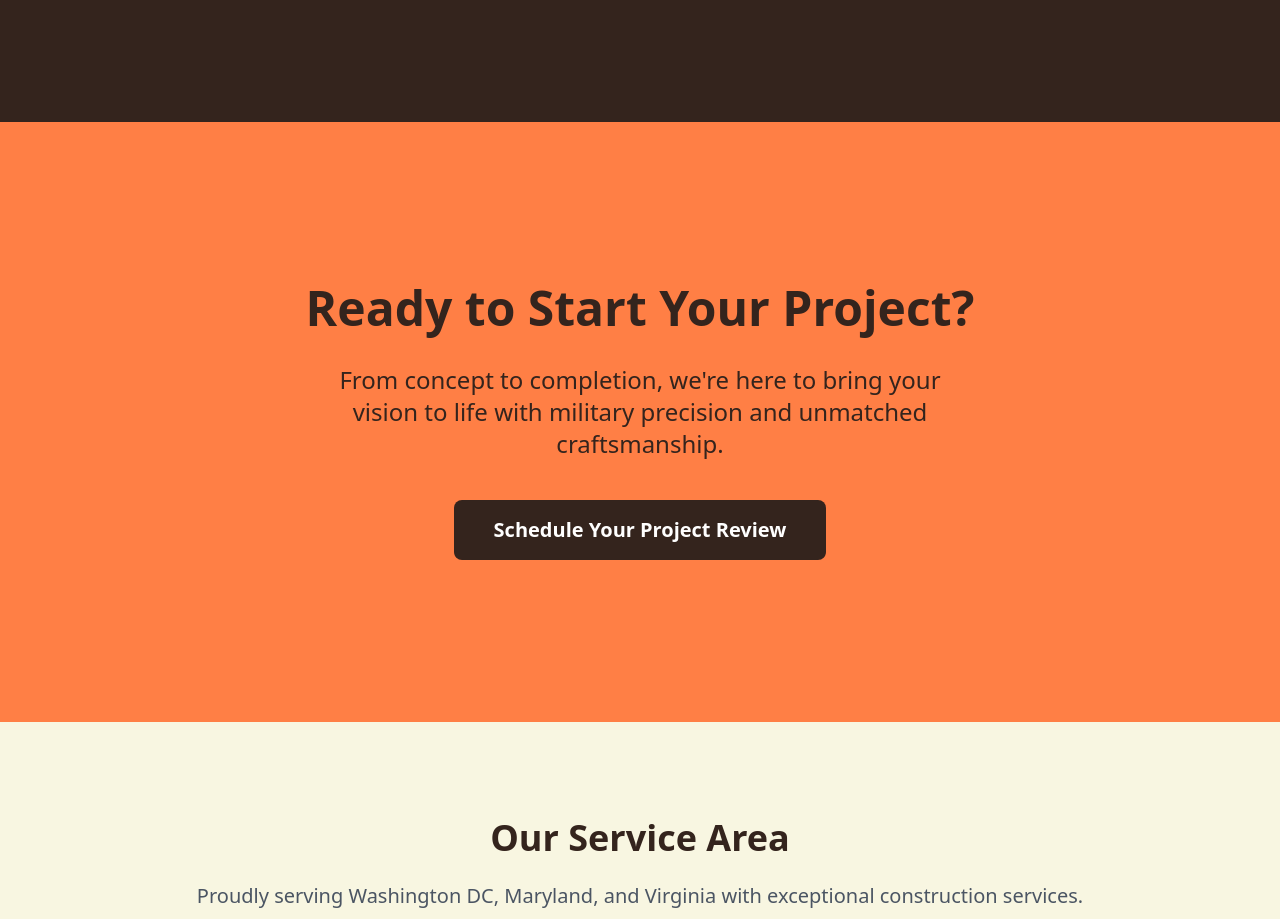
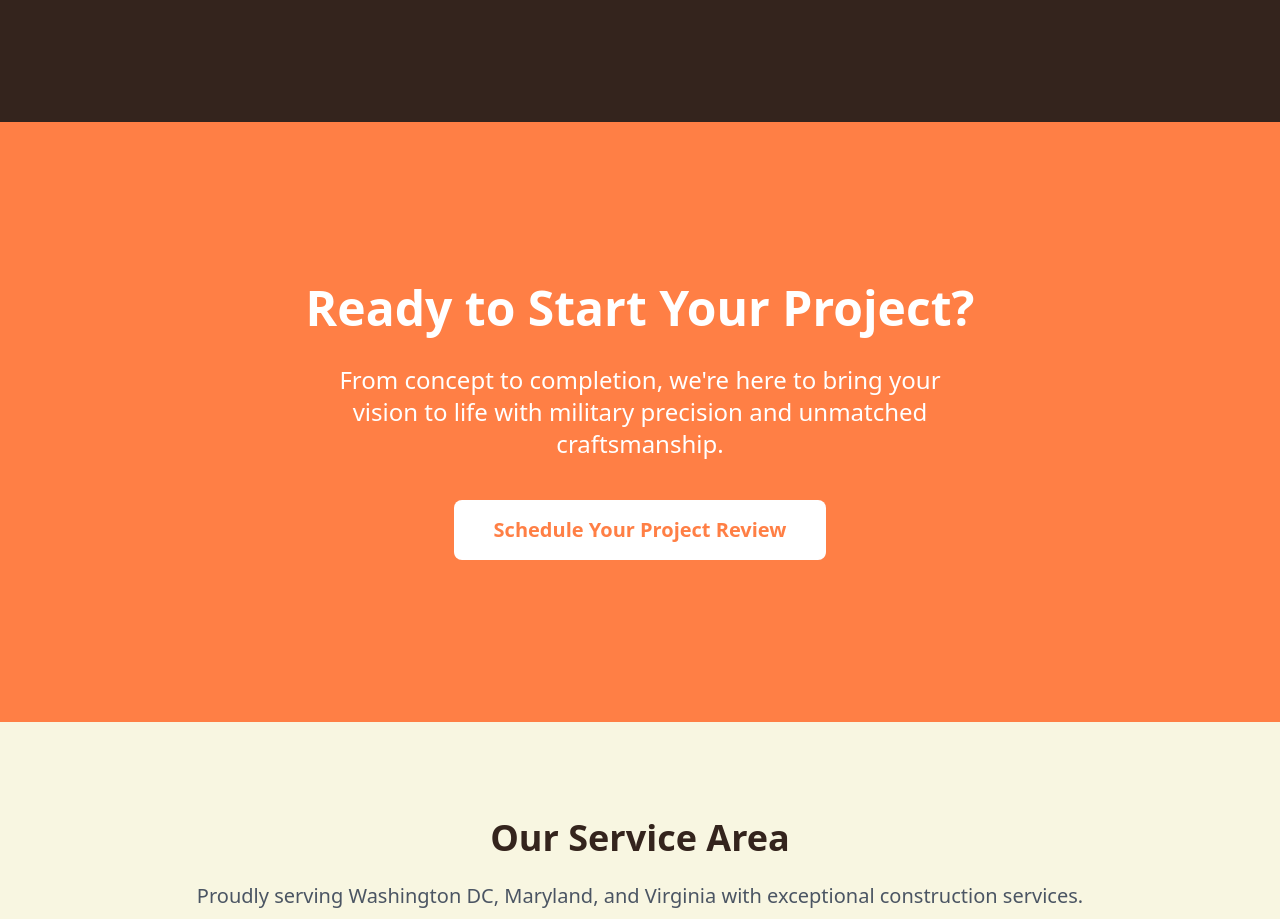
Before and after one commit to tjcandesign/dc-veteran-building, a React (Vite) app: page / in a window 1280 px wide. Shown: the part 2240-3159 px from the top of the page. Built offline with nearby package versions, Linux system fonts and the light colour scheme.

Commit message:
Fix CTA section background image path and styling in homepage

```diff
--- a/src/pages/Home.jsx
+++ b/src/pages/Home.jsx
@@ -180,8 +180,8 @@ function Home() {
       </section>
 
       {/* CTA Section */}
-      <section className="relative min-h-[600px] flex items-center bg-primary text-dark-brown overflow-hidden">
-        <div className="absolute inset-0 bg-[url('/images/start your project.png')] bg-cover bg-center mix-blend-multiply opacity-90"></div>
+      <section className="relative min-h-[600px] flex items-center bg-primary text-white overflow-hidden">
+        <div className="absolute inset-0 bg-[url('/images/start\ your\ project.png')] bg-cover bg-center opacity-20 mix-blend-multiply"></div>
         <div className="w-full px-4 xl:px-24 mx-auto text-center relative z-10">
           <h2 className="text-5xl font-bold mb-8">Ready to Start Your Project?</h2>
           <p className="text-2xl mb-10 max-w-2xl mx-auto">
@@ -190,7 +190,7 @@ function Home() {
           </p>
           <Link
             to="/consultation"
-            className="bg-dark-brown text-white px-10 py-4 rounded-lg text-xl font-bold hover:bg-black hover:scale-[1.02] transition-all inline-block"
+            className="bg-white text-primary px-10 py-4 rounded-lg text-xl font-bold hover:bg-opacity-90 transition-all inline-block"
           >
             Schedule Your Project Review
           </Link>
```
